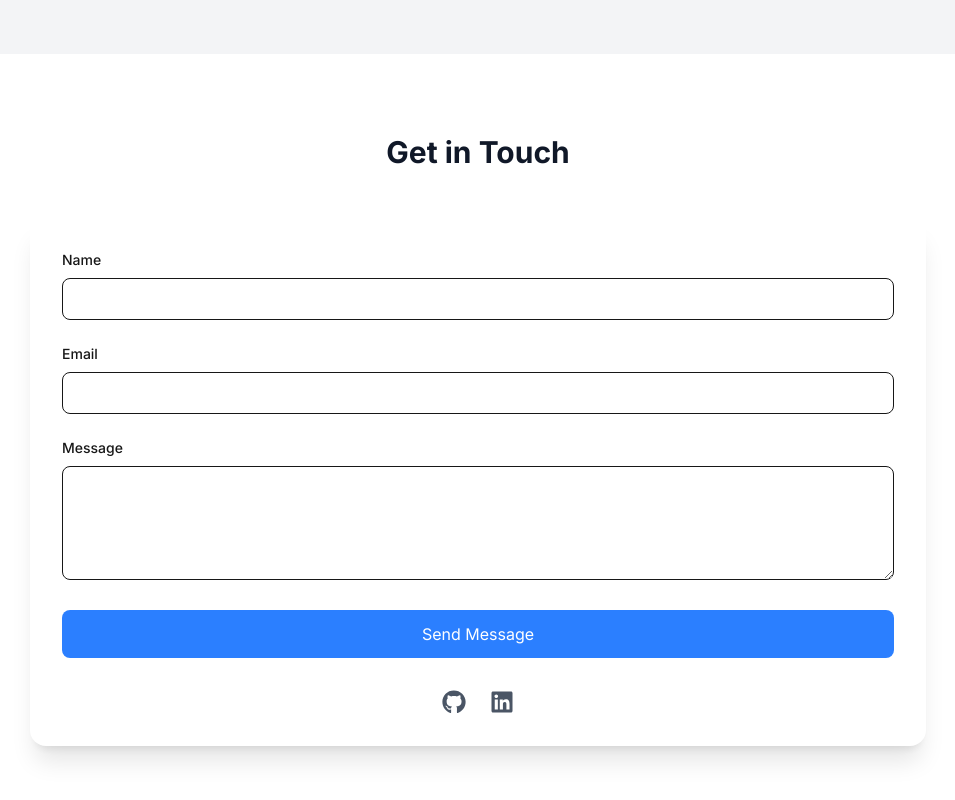
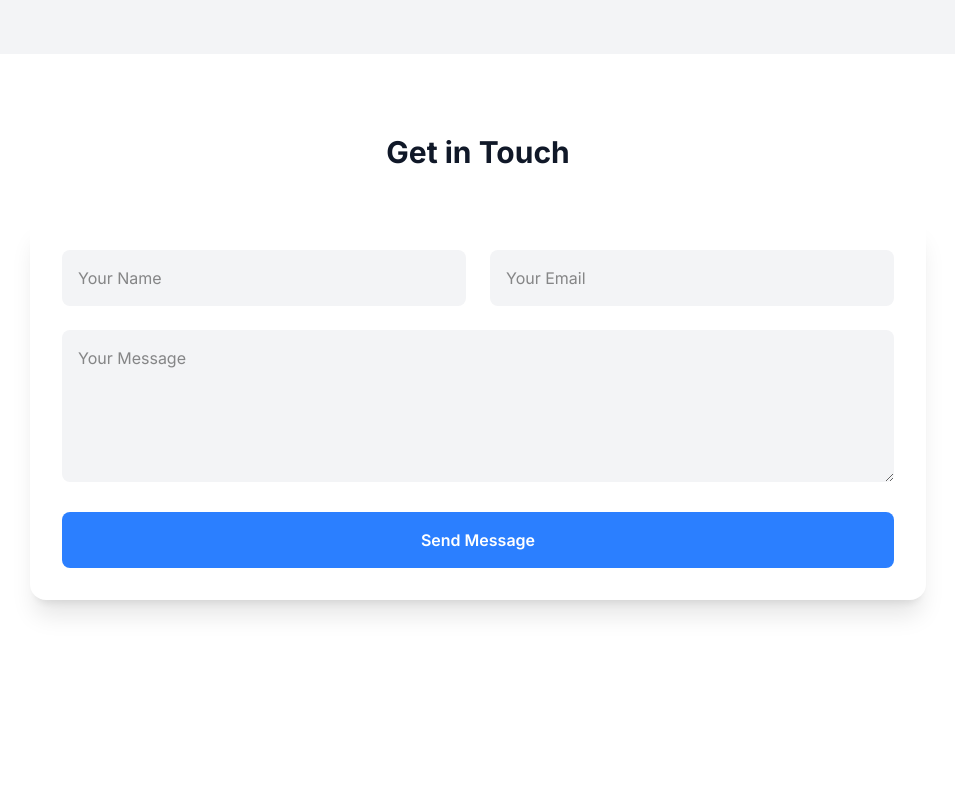
Before and after one commit to jayasurya88/Nextjs, a Next.js app: page / in a window 1280 px wide. Shown: the part 3181-3981 px from the top of the page, without its empty margins (162-1117 px from the left). After the commit the page ends 3861 px from the top, so only its background shows below. Built offline with nearby package versions, Linux system fonts and the light colour scheme.

Commit message:
fix: apply all build fixes directly

```diff
--- a/src/app/admin/services/page.tsx
+++ b/src/app/admin/services/page.tsx
@@ -18,7 +18,7 @@ export default function ServicesAdminPage() {
   useEffect(() => {
     fetch("/api/services")
       .then(res => res.json())
-      .then(data => setServices(data));
+      .then(data => setServices(Array.isArray(data) ? data : []));
   }, []);
 
   function handleChange(e: React.ChangeEvent<HTMLInputElement | HTMLTextAreaElement>) {
--- a/src/app/page.tsx
+++ b/src/app/page.tsx
@@ -52,8 +52,7 @@ export default function Home() {
           buttonText: data.buttonText || defaultHero.buttonText,
           buttonLink: data.buttonLink || defaultHero.buttonLink
         });
-      })
-      .catch(() => {});
+      });
     fetch('/api/about')
       .then(res => res.json())
       .then(data => {
@@ -161,6 +160,7 @@ export default function Home() {
                     alt="About"
                     fill
                     className="object-cover"
+                    unoptimized
                   />
                 </motion.div>
               ) : null}
@@ -199,8 +199,8 @@ export default function Home() {
                     {project.github && (
                       <motion.a
                         href={project.github}
-            target="_blank"
-            rel="noopener noreferrer"
+                        target="_blank"
+                        rel="noopener noreferrer"
                         whileHover={{ x: 5 }}
                         className="text-blue-500 hover:text-blue-600 flex items-center"
                       >
@@ -244,65 +244,27 @@ export default function Home() {
           <div className="relative z-10 max-w-4xl mx-auto">
             <h2 className="text-3xl font-bold mb-12 text-center text-gray-900 dark:text-white transition-colors duration-300">Get in Touch</h2>
             <motion.div
+              key="contact-form"
               whileHover={{ scale: 1.02 }}
               className="bg-white dark:bg-gray-800 rounded-2xl p-8 shadow-xl backdrop-blur-lg bg-opacity-80 dark:bg-opacity-80 transition-colors duration-300"
             >
               <form className="space-y-6">
-                <div>
-                  <label className="block text-sm font-medium mb-2">Name</label>
-                  <motion.input
-                    whileFocus={{ scale: 1.01 }}
-                    type="text"
-                    className="w-full px-4 py-2 rounded-lg border dark:bg-gray-700 dark:border-gray-600 focus:ring-2 focus:ring-blue-500 focus:border-transparent transition-all"
-                  />
+                <div className="grid md:grid-cols-2 gap-6">
+                  <input type="text" placeholder="Your Name" className="w-full bg-gray-100 dark:bg-gray-700 p-4 rounded-lg border-transparent focus:ring-2 focus:ring-blue-500" />
+                  <input type="email" placeholder="Your Email" className="w-full bg-gray-100 dark:bg-gray-700 p-4 rounded-lg border-transparent focus:ring-2 focus:ring-blue-500" />
                 </div>
-                <div>
-                  <label className="block text-sm font-medium mb-2">Email</label>
-                  <motion.input
-                    whileFocus={{ scale: 1.01 }}
-                    type="email"
-                    className="w-full px-4 py-2 rounded-lg border dark:bg-gray-700 dark:border-gray-600 focus:ring-2 focus:ring-blue-500 focus:border-transparent transition-all"
-                  />
-                </div>
-                <div>
-                  <label className="block text-sm font-medium mb-2">Message</label>
-                  <motion.textarea
-                    whileFocus={{ scale: 1.01 }}
-                    rows={4}
-                    className="w-full px-4 py-2 rounded-lg border dark:bg-gray-700 dark:border-gray-600 focus:ring-2 focus:ring-blue-500 focus:border-transparent transition-all"
-                  />
-                </div>
+                <textarea placeholder="Your Message" rows={5} className="w-full bg-gray-100 dark:bg-gray-700 p-4 rounded-lg border-transparent focus:ring-2 focus:ring-blue-500"></textarea>
                 <motion.button
-                  whileHover={{ scale: 1.02 }}
-                  whileTap={{ scale: 0.98 }}
                   type="submit"
-                  className="w-full bg-blue-500 text-white py-3 rounded-lg hover:bg-blue-600 transition-colors"
+                  whileHover={{ scale: 1.05 }}
+                  whileTap={{ scale: 0.95 }}
+                  className="w-full bg-blue-500 text-white py-4 rounded-lg hover:bg-blue-600 transition-colors font-semibold"
                 >
                   Send Message
                 </motion.button>
               </form>
-              <div className="flex justify-center space-x-6 mt-8">
-                <motion.a
-                  href="https://github.com/yourusername"
-          target="_blank"
-          rel="noopener noreferrer"
-                  whileHover={{ y: -5 }}
-                  className="text-2xl text-gray-600 dark:text-gray-300 hover:text-blue-500"
-                >
-                  <FaGithub />
-                </motion.a>
-                <motion.a
-                  href="https://linkedin.com/in/yourusername"
-          target="_blank"
-          rel="noopener noreferrer"
-                  whileHover={{ y: -5 }}
-                  className="text-2xl text-gray-600 dark:text-gray-300 hover:text-blue-500"
-                >
-                  <FaLinkedin />
-                </motion.a>
-              </div>
             </motion.div>
-    </div>
+          </div>
         </SectionTransition>
 
         <BackToTop />
```
